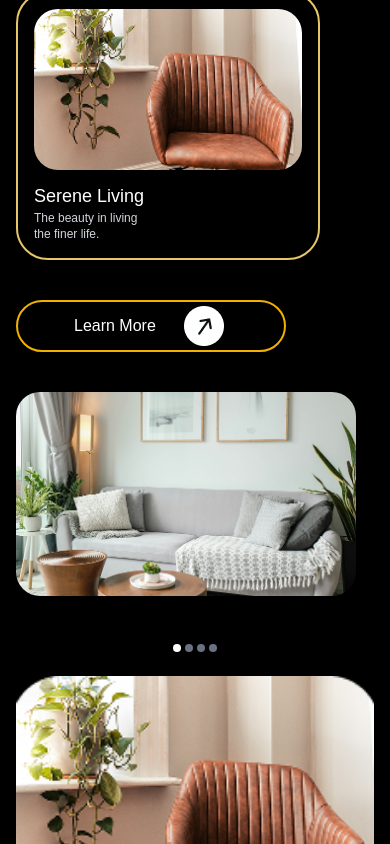
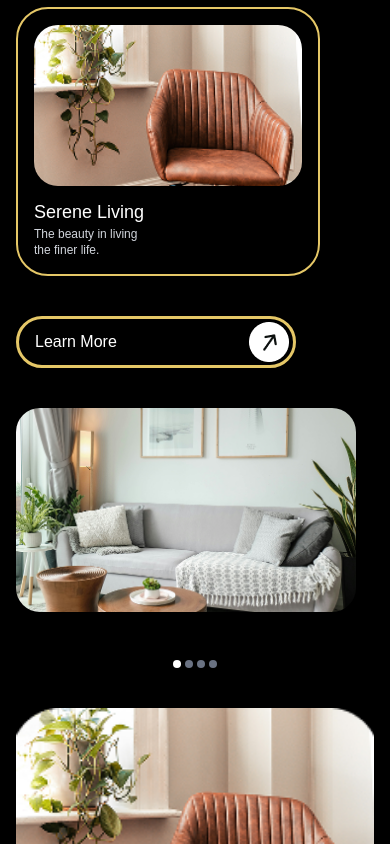
Before and after one commit to ShabryMohammed/tekla, a Next.js app: page / in a window 390 px wide. Shown: the part 2551-3395 px from the top of the page. Built offline with nearby package versions, Linux system fonts and the light colour scheme.

Commit message:
feat: update button styles and sizes across multiple sections for improved UI consistency

```diff
--- a/src/components/organisms/home/contactform-section.tsx
+++ b/src/components/organisms/home/contactform-section.tsx
@@ -56,10 +56,10 @@ export default function ContactForm() {
             <div className="ml-26 mt-18">
             <button
                 type="submit"
-                className="flex items-center justify-center gap-2 bg-[#e9c85d] text-black font-medium py-3 px-8 rounded-full hover:bg-[#d4b64a] transition-colors"
+                className="flex items-center justify-between gap-4 pl-4 pr-1 -py-1 bg-[#e9c85d] text-black font-medium py-1 px-8 rounded-full hover:bg-[#d4b64a] transition-colors"
               >
                 SEND REQUEST
-                <Image src="/arrow.png" alt="Arrow Right" width={26} height={26} />
+                <Image src="/arrow.png" alt="Arrow Right" width={40} height={40} />
               </button>
               </div>
           </div>
--- a/src/components/organisms/home/furniture-section.tsx
+++ b/src/components/organisms/home/furniture-section.tsx
@@ -78,17 +78,17 @@ export default function FurnitureSection() {
           <div className="flex flex-col sm:flex-row gap-4 justify-center">
             <Link
               href="#"
-              className="inline-flex items-center justify-center gap-2 px-6 py-3 border border-gray-300 rounded-full text-gray-800 hover:bg-gray-300 transition-colors"
+              className="flex items-center justify-between gap-4 pl-4 pr-1 -py-1 border-3 w-[220px] h-[52px] border-yellow-400 rounded-full text-gray-800 hover:bg-gray-300 transition-colors duration-300"
             >
               Explore More
-              <Image src="/arrow.png" alt="Arrow Right" width={26} height={26} />
+              <Image src="/arrow.png" alt="Arrow Right" width={40} height={40} />
             </Link>
             <Link
               href="#"
-              className="inline-flex items-center justify-center gap-2 px-6 py-3 bg-amber-400 rounded-full text-gray-800 hover:bg-amber-500 transition-colors uppercase font-medium"
+              className="flex items-center justify-between gap-4 pl-4 pr-1 -py-1 border-3 border-[#E5C767] bg-yellow-400 text-black rounded-full w-[280px] h-[52px] hover:bg-yellow-500 hover:text-black transition-colors duration-300"
             >
               Customize Your Furniture
-              <Image src="/arrow.png" alt="Arrow Right" width={26} height={26} />
+              <Image src="/arrow.png" alt="Arrow Right" width={40} height={40} />
             </Link>
           </div>
         </div>
--- a/src/components/organisms/home/ourstory-section.tsx
+++ b/src/components/organisms/home/ourstory-section.tsx
@@ -4,9 +4,9 @@ export default function OurStorySection() {
   return (
     <section className="bg-black text-white py-12 px-4 md:px-8 lg:px-12">
       <div className="max-w-5xl mx-auto md:mt-36">
-        <div className="grid grid-cols-1 md:grid-cols-2 lg:grid-cols-12 gap-6">
+        <div className="grid grid-cols-1 md:grid-cols-2 lg:grid-cols-12 gap-10">
           {/* Left column with heading and text */}
-          <div className="lg:col-span-3 flex flex-col text-center">
+          <div className="lg:col-span-3 flex flex-col text-center -mx-10">
             <h2 className="text-4xl md:text-7xl font-medium mb-4">Our </h2>
             <h2 className="text-4xl md:text-7xl font-medium mb-4">Story</h2>
             <div className="border-t-2 border-white w-full my-12"></div>
@@ -63,9 +63,9 @@ export default function OurStorySection() {
 
               {/* Learn More button */}
               <div className="flex justify-start items-center gap-4">
-                <button className="flex items-center gap-6 bg-transparent border-2 border-yellow-500 text-white px-14 rounded-full">
+                <button className="flex items-center justify-between gap-4 pl-4 pr-1 py-2 border-3 border-[#E5C767] text-white rounded-full transition-colors w-[280px] h-[52px]">
                   <span>Learn More</span>
-                  <div className="rounded-full p-1">
+                  <div className="rounded-full">
                     <Image
                     src="/arrow.png"
                     alt="Arrow icon"
--- a/src/components/organisms/home/projects-section.tsx
+++ b/src/components/organisms/home/projects-section.tsx
@@ -92,9 +92,9 @@ export default function ProjectsSection() {
                   <h3 className="text-2xl font-light mb-4">{project.title}</h3>
                   <p className="text-sm text-gray-300 mb-6">{project.description}</p>
                   <div>
-                    <button className="bg-transparent border border-[#E5C767] text-white px-4 py-2 rounded-full flex items-center space-x-2 hover:bg-yellow-500 hover:text-black transition-colors duration-300">
+                    <button className="flex items-center justify-between gap-4 pl-4 pr-1 py-2 border-3 border-[#E5C767] text-white rounded-full w-[250px] h-[52px] hover:bg-yellow-500 hover:text-black transition-colors duration-300">
                       <span>Explore our Project</span>
-                      <Image src="/arrow.png" alt="Arrow Right" width={26} height={26} />
+                      <Image src="/arrow.png" alt="Arrow Right" width={40} height={40} />
                     </button>
                   </div>
                 </div>
```
